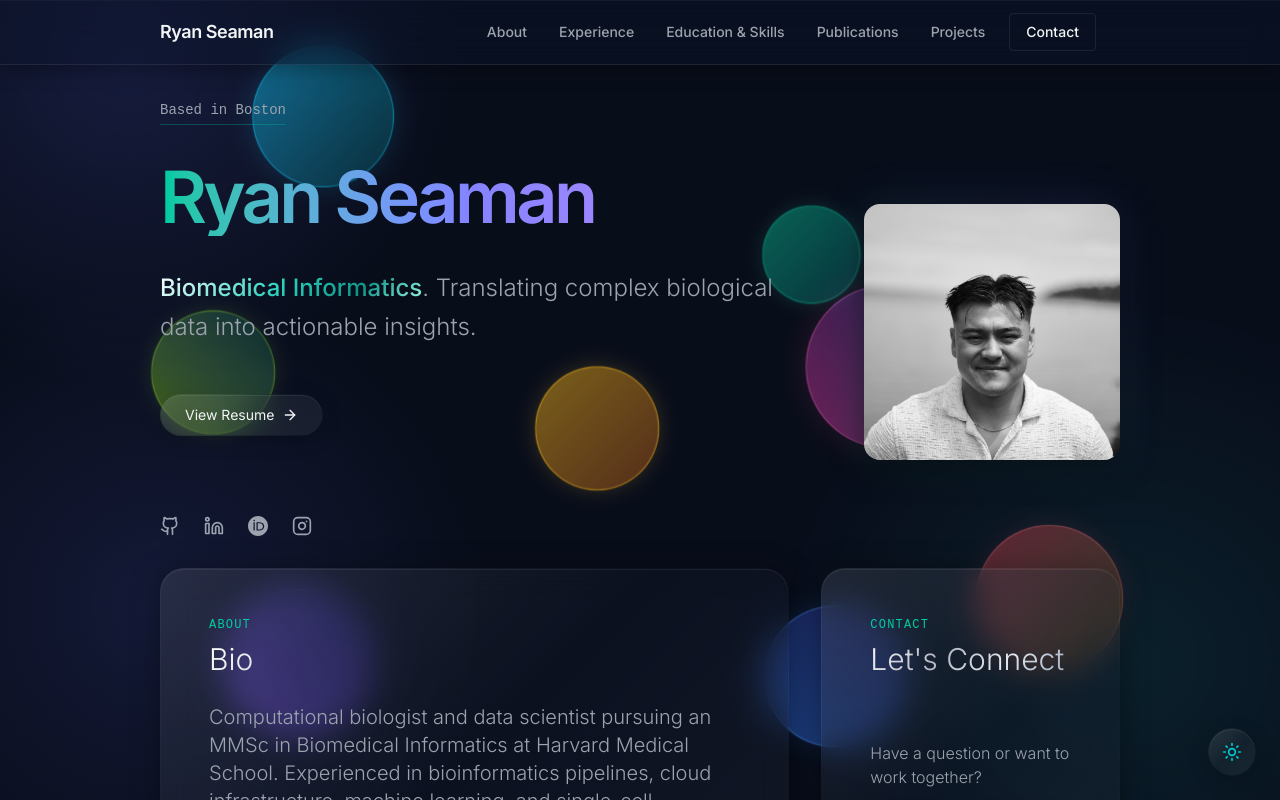
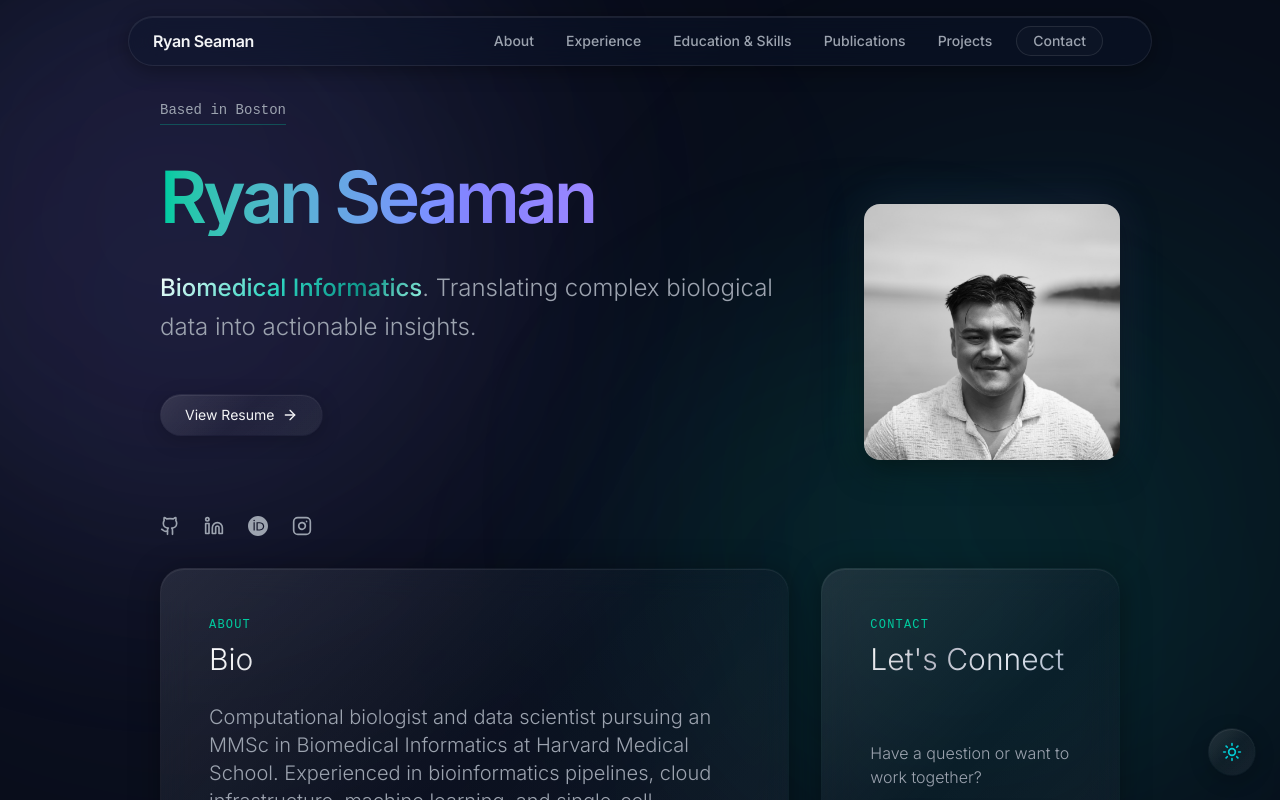
Before and after one commit to RPSeaman/RPSeaman.github.io, a React (Vite) app: page / in a window 1280 px wide. Shown: the top 800 px of the page. Built offline with nearby package versions, Linux system fonts and the light colour scheme.

Commit message:
UPDATE: UI

```diff
--- a/App.tsx
+++ b/App.tsx
@@ -90,7 +90,7 @@ const App: React.FC = () => {
   }, [location.state]);
 
   return (
-    <div className="min-h-screen bg-bg-primary selection:bg-accent-teal/30 selection:text-white relative bg-dot-grid">
+    <div className="min-h-screen bg-bg-primary selection:bg-accent-teal/30 selection:text-white relative overflow-x-hidden">
       {/* React 19 Document Metadata & Preloads - automatically hoisted to <head> */}
       <title>Ryan Seaman | Biomedical Informatics</title>
       <meta name="description" content="Computational biologist and data scientist pursuing an MMSc in Biomedical Informatics at Harvard Medical School." />
@@ -101,20 +101,11 @@ const App: React.FC = () => {
 
       {/* Background ambient elements wrapper for theme-level opacity/contrast dimming */}
       <div className="spheres-wrapper">
-        {/* Ambient background glows */}
-        <div className="fixed top-0 left-0 w-[600px] h-[600px] rounded-full bg-[radial-gradient(circle,rgba(99,102,241,0.15),transparent_70%)] pointer-events-none -translate-x-1/3 -translate-y-1/3 animate-float-1 mix-blend-plus-lighter z-0" />
-        <div className="fixed top-[35%] right-0 w-[700px] h-[700px] rounded-full bg-[radial-gradient(circle,rgba(20,184,166,0.1),transparent_70%)] pointer-events-none translate-x-1/3 animate-float-2 mix-blend-plus-lighter z-0" />
-        <div className="fixed bottom-0 left-[10%] w-[600px] h-[600px] rounded-full bg-[radial-gradient(circle,rgba(99,102,241,0.12),transparent_70%)] pointer-events-none -translate-x-1/2 translate-y-1/4 animate-float-1 mix-blend-plus-lighter z-0" />
-
-        {/* Decorative glass-revealing background spheres (highly vibrant, floating fixed spheres behind z-10 cards) */}
-        <motion.div style={{ y: y1 }} className="fixed top-[12%] left-[18%] w-32 h-32 rounded-full bg-gradient-to-br from-cyan-400/40 to-teal-600/20 border border-cyan-400/35 shadow-[0_0_25px_rgba(34,211,238,0.15)] pointer-events-none animate-float-1 mix-blend-plus-lighter z-0" />
-        <motion.div style={{ y: y2 }} className="fixed top-[22%] left-[62%] w-24 h-24 rounded-full bg-gradient-to-br from-emerald-400/40 to-teal-500/20 border border-emerald-400/35 shadow-[0_0_20px_rgba(52,211,153,0.15)] pointer-events-none animate-float-2 mix-blend-plus-lighter z-0" />
-        <motion.div style={{ y: y3 }} className="fixed top-[32%] right-[22%] w-40 h-40 rounded-full bg-gradient-to-tr from-pink-500/40 to-purple-600/20 border border-pink-400/35 shadow-[0_0_30px_rgba(244,63,94,0.15)] pointer-events-none animate-float-2 mix-blend-plus-lighter z-0" />
-        <motion.div style={{ y: y4 }} className="fixed top-[45%] left-[10%] w-28 h-28 rounded-full bg-gradient-to-tr from-lime-400/35 to-emerald-500/15 border border-lime-400/30 shadow-[0_0_20px_rgba(163,230,53,0.12)] pointer-events-none animate-float-1 mix-blend-plus-lighter z-0" />
-        <motion.div style={{ y: y1 }} className="fixed top-[52%] left-[40%] w-28 h-28 rounded-full bg-gradient-to-br from-amber-400/45 to-orange-500/30 border border-amber-400/45 shadow-[0_0_20px_rgba(251,191,36,0.18)] pointer-events-none animate-float-1 mix-blend-plus-lighter z-0" />
-        <motion.div style={{ y: y2 }} className="fixed top-[62%] right-[10%] w-36 h-36 rounded-full bg-gradient-to-br from-red-500/35 to-amber-500/15 border border-red-400/30 shadow-[0_0_25px_rgba(239,68,68,0.12)] pointer-events-none animate-float-2 mix-blend-plus-lighter z-0" />
-        <motion.div style={{ y: y3 }} className="fixed top-[70%] left-[20%] w-36 h-36 rounded-full bg-gradient-to-tr from-violet-500/40 to-indigo-600/20 border border-violet-400/35 shadow-[0_0_25px_rgba(139,92,246,0.15)] pointer-events-none animate-float-2 mix-blend-plus-lighter z-0" />
-        <motion.div style={{ y: y4 }} className="fixed top-[82%] right-[32%] w-32 h-32 rounded-full bg-gradient-to-tr from-blue-500/40 to-indigo-600/20 border border-blue-400/35 shadow-[0_0_25px_rgba(59,130,246,0.15)] pointer-events-none animate-float-1 mix-blend-plus-lighter z-0" />
+        {/* Soft, large volumetric background blur glows to back-light the glassmorphic panels */}
+        <div className="fixed top-[-10%] left-[-10%] w-[50vw] h-[50vw] max-w-[600px] max-h-[600px] rounded-full bg-accent-indigo/10 blur-[120px] pointer-events-none z-0" />
+        <div className="fixed top-[20%] right-[-10%] w-[55vw] h-[55vw] max-w-[700px] max-h-[700px] rounded-full bg-accent-teal/8 blur-[130px] pointer-events-none z-0" />
+        <div className="fixed bottom-[15%] left-[-15%] w-[60vw] h-[60vw] max-w-[800px] max-h-[800px] rounded-full bg-accent-violet/6 blur-[140px] pointer-events-none z-0" />
+        <div className="fixed bottom-[-10%] right-[10%] w-[45vw] h-[45vw] max-w-[550px] max-h-[550px] rounded-full bg-accent-teal/6 blur-[110px] pointer-events-none z-0" />
       </div>
 
       <div className="relative z-10">
--- a/components/Navbar.tsx
+++ b/components/Navbar.tsx
@@ -93,10 +93,10 @@ export const Navbar: React.FC = () => {
   };
 
   return (
-    <nav className="fixed top-0 w-full z-50 navbar-glass">
-      <div className="max-w-5xl mx-auto px-6 sm:px-8">
-        <div className="flex items-center justify-between h-16">
-          <button onClick={scrollToTop} className="font-bold text-lg tracking-tight text-text-primary cursor-pointer">
+    <nav className="fixed top-4 left-1/2 -translate-x-1/2 w-[calc(100%-2rem)] max-w-5xl z-50 navbar-glass rounded-full px-6 shadow-md">
+      <div className="w-full">
+        <div className="flex items-center justify-between h-12">
+          <button onClick={scrollToTop} className="font-bold text-sm sm:text-base tracking-tight text-text-primary cursor-pointer">
             Ryan Seaman
           </button>
 
@@ -113,14 +113,12 @@ export const Navbar: React.FC = () => {
               ))}
             </div>
 
-
-
             <button
               onClick={() => scrollToSection('contact')}
-              className={`hidden md:block text-sm font-medium transition-colors border px-4 py-2 rounded cursor-pointer ${
+              className={`hidden md:block text-sm font-medium px-4 py-1 rounded-full transition-all duration-300 border cursor-pointer ${
                 activeSection === 'contact'
-                  ? 'bg-text-primary text-bg-primary border-transparent'
-                  : 'text-text-primary border-border-color hover:bg-text-primary/10'
+                  ? 'bg-accent-teal/15 text-accent-teal border-accent-teal/25 shadow-sm shadow-accent-teal/10'
+                  : 'bg-white/[0.02] border-white/10 hover:border-white/20 text-text-secondary hover:text-text-primary hover:bg-white/[0.06]'
               }`}
             >
               Contact
@@ -129,20 +127,20 @@ export const Navbar: React.FC = () => {
             {/* Mobile hamburger button */}
             <button
               onClick={() => setIsOpen(!isOpen)}
-              className="md:hidden text-text-primary p-2 cursor-pointer"
+              className="md:hidden text-text-primary p-2 cursor-pointer flex items-center justify-center"
               aria-label="Toggle menu"
             >
-              {isOpen ? <X className="w-6 h-6" /> : <Menu className="w-6 h-6" />}
+              {isOpen ? <X className="w-5 h-5" /> : <Menu className="w-5 h-5" />}
             </button>
           </div>
         </div>
       </div>
 
-      {/* Mobile menu */}
+      {/* Mobile menu (floating tray detached below the navbar capsule) */}
       <div
         ref={menuRef}
-        className={`md:hidden border-t border-white/[0.06] bg-slate-950/80 backdrop-blur-lg overflow-hidden transition-all duration-300 ease-in-out ${
-          isOpen ? 'max-h-96 opacity-100' : 'max-h-0 opacity-0 border-t-0'
+        className={`md:hidden absolute top-14 left-0 w-full border border-border-color bg-slate-950/85 backdrop-blur-lg rounded-2xl overflow-hidden transition-all duration-300 ease-in-out ${
+          isOpen ? 'max-h-96 opacity-100 shadow-xl' : 'max-h-0 opacity-0 border-transparent pointer-events-none'
         }`}
       >
         <div className="px-6 py-4 space-y-4">
@@ -155,12 +153,16 @@ export const Navbar: React.FC = () => {
               {link.name}
             </button>
           ))}
-             <button
-              onClick={() => scrollToSection('contact')}
-              className="w-full text-sm font-medium text-text-primary transition-colors border border-border-color px-4 py-2 rounded hover:bg-text-primary hover:text-bg-primary text-center cursor-pointer"
-            >
-              Contact
-            </button>
+          <button
+            onClick={() => scrollToSection('contact')}
+            className={`w-full text-sm font-medium px-4 py-2 rounded-full transition-all duration-300 border text-center cursor-pointer ${
+              activeSection === 'contact'
+                ? 'bg-accent-teal/15 text-accent-teal border-accent-teal/25'
+                : 'bg-white/[0.02] border-white/10 text-text-secondary hover:text-text-primary hover:bg-white/[0.06]'
+            }`}
+          >
+            Contact
+          </button>
         </div>
       </div>
     </nav>
--- a/index.css
+++ b/index.css
@@ -101,7 +101,7 @@ html[data-theme="light"] {
 
 html {
   overflow-x: hidden;
-  overscroll-behavior-y: none;
+  overscroll-behavior-y: auto;
   background-color: var(--html-bg);
 }
 
@@ -114,32 +114,9 @@ body {
   transition: background-color 0.4s ease, color 0.4s ease;
 }
 
-/* Background dot grid pattern with fine technical lines */
-.bg-dot-grid {
-  position: relative;
-}
 
-.bg-dot-grid::before {
-  content: "";
-  position: fixed;
-  inset: 0;
-  z-index: -10;
-  background-color: transparent;
-  background-image:
-    /* Soft technical mesh ambient glows */
-    radial-gradient(circle at 50% 15%, rgba(20, 184, 166, 0.05), transparent 50%),
-    radial-gradient(circle at 15% 85%, rgba(99, 102, 241, 0.04), transparent 60%),
-    /* Repeating grid lines and dots */
-    radial-gradient(var(--dot-color) 1.25px, transparent 1.25px),
-    linear-gradient(to right, var(--grid-line) 1px, transparent 1px),
-    linear-gradient(to bottom, var(--grid-line) 1px, transparent 1px);
-  background-size: 100% 100%, 100% 100%, 24px 24px, 48px 48px, 48px 48px;
-  background-position: center center;
-  pointer-events: none;
-  mask-image: radial-gradient(circle at center, black 65%, rgba(0, 0, 0, 0.45) 100%);
-  -webkit-mask-image: radial-gradient(circle at center, black 65%, rgba(0, 0, 0, 0.45) 100%);
-  transition: background-image 0.4s ease;
-}
+
+
 
 /* Ambient glow drift animations */
 @keyframes float-slow-1 {
@@ -374,7 +351,7 @@ html[data-theme="light"] .spheres-wrapper {
   background-color: rgba(12, 21, 43, 0.45);
   -webkit-backdrop-filter: blur(16px);
   backdrop-filter: blur(16px);
-  border-bottom: 1px solid var(--border-color);
+  border: 1px solid var(--border-color);
   box-shadow:
     inset 0 1px 0 0 var(--glass-shadow),
     0 4px 20px var(--glass-glow);
@@ -383,34 +360,18 @@ html[data-theme="light"] .spheres-wrapper {
   -webkit-transform: translateZ(100px);
 }
 
-/* Extend navbar styling into top overscroll bounce area */
-.navbar-glass::before {
-  content: "";
-  position: absolute;
-  top: -400px;
-  height: 401px; /* Overlap by 1px to prevent subpixel rendering gaps */
-  left: 0;
-  right: 0;
-  background-color: inherit;
-  backdrop-filter: inherit;
-  -webkit-backdrop-filter: inherit;
-  pointer-events: none;
-  z-index: 1; /* Render on top of parent's inset white highlight shadow */
-}
-
 html[data-theme="light"] .navbar-glass {
   background-color: rgba(255, 255, 255, 0.55);
 }
 
 .footer-glass {
-  position: relative; /* Establish context for overscroll extension */
   background-color: rgba(12, 21, 43, 0.45);
   -webkit-backdrop-filter: blur(16px);
   backdrop-filter: blur(16px);
-  border-top: 1px solid var(--border-color);
+  border: 1px solid var(--border-color);
   box-shadow:
     inset 0 1px 0 0 var(--glass-shadow),
-    0 -4px 20px var(--glass-glow);
+    0 4px 20px var(--glass-glow);
   transition: background-color 0.4s ease, border-color 0.4s ease, box-shadow 0.4s ease;
 }
 
```
Also changed, not shown: components/Footer.tsx (+6 -4 lines), pages/PublicationsPage.tsx (+7 -13 lines), pages/SoftwareProjectsPage.tsx (+7 -13 lines).
